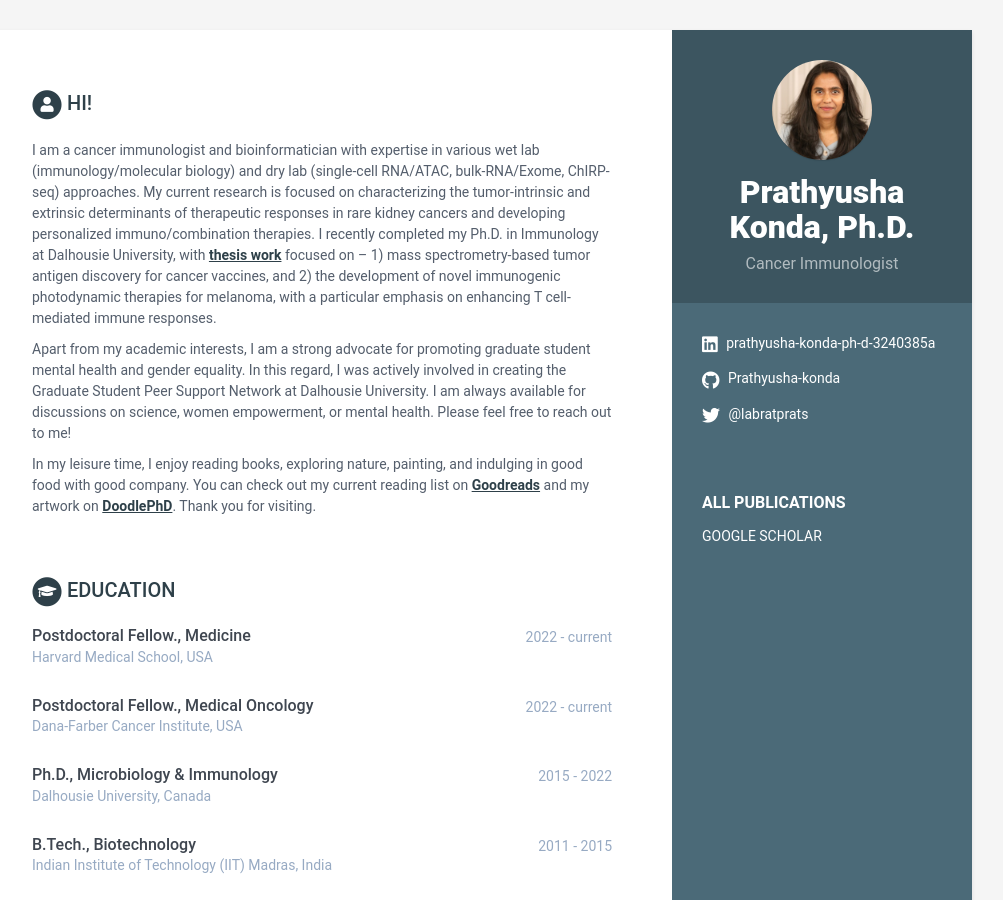
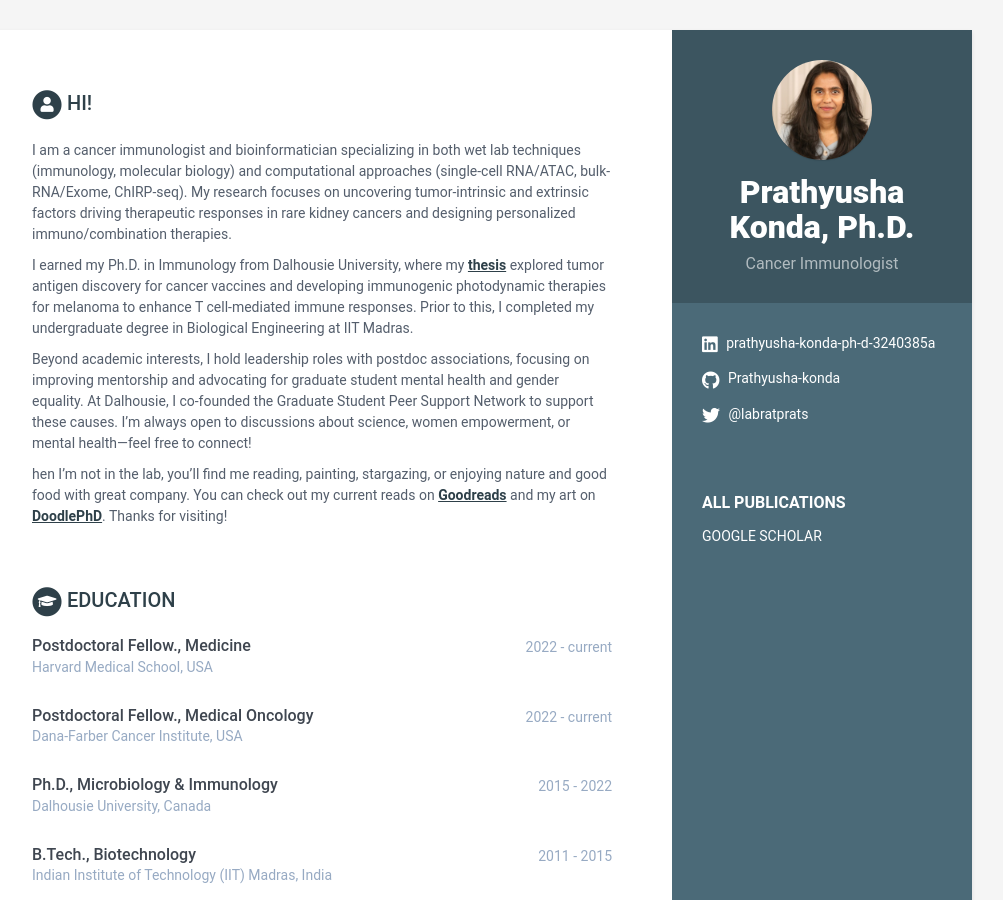
Before and after one commit to Prathyusha-konda/Website, a Jekyll site: the page built from index.html, in a window 1280 px wide and 900 px high. Shown: the whole window, without its empty margins (168-1171 px from the left). Built offline with Jekyll 4.4.1, drawn with Linux system fonts in a browser that asks for light colours.

Commit message:
Update data.yml

```diff
--- a/_data/data.yml
+++ b/_data/data.yml
@@ -22,11 +22,13 @@ sidebar:
 career-profile:
     title: Hi!
     summary: |
-      I am a cancer immunologist and bioinformatician with expertise in various wet lab (immunology/molecular biology) and dry lab (single-cell RNA/ATAC, bulk-RNA/Exome, ChIRP-seq) approaches. My current research is focused on characterizing the tumor-intrinsic and extrinsic determinants of therapeutic responses in rare kidney cancers and developing personalized immuno/combination therapies.  I recently completed my Ph.D. in Immunology at Dalhousie University, with <a href="https://dalspace.library.dal.ca/handle/10222/81529"><b><u>thesis work</u></b></a> focused on -- 1) mass spectrometry-based tumor antigen discovery for cancer vaccines, and 2) the development of novel immunogenic photodynamic therapies for melanoma, with a particular emphasis on enhancing T cell-mediated immune responses.
+      I am a cancer immunologist and bioinformatician specializing in both wet lab techniques (immunology, molecular biology) and computational approaches (single-cell RNA/ATAC, bulk-RNA/Exome, ChIRP-seq). My research focuses on uncovering tumor-intrinsic and extrinsic factors driving therapeutic responses in rare kidney cancers and designing personalized immuno/combination therapies.
 
-      Apart from my academic interests, I am a strong advocate for promoting graduate student mental health and gender equality. In this regard, I was actively involved in creating the Graduate Student Peer Support Network at Dalhousie University. I am always available for discussions on science, women empowerment, or mental health. Please feel free to reach out to me!
+      I earned my Ph.D. in Immunology from Dalhousie University, where my <a href="https://dalspace.library.dal.ca/handle/10222/81529"><b><u>thesis</u></b></a> explored tumor antigen discovery for cancer vaccines and developing immunogenic photodynamic therapies for melanoma to enhance T cell-mediated immune responses. Prior to this, I completed my undergraduate degree in Biological Engineering at IIT Madras.
 
-      In my leisure time, I enjoy reading books, exploring nature, painting, and indulging in good food with good company. You can check out my current reading list on <a href="https://www.goodreads.com/user/show/100071346-prathyusha"><b><u>Goodreads</u></b></a> and my artwork on <a href="https://www.instagram.com/doodlephd/"><b><u>DoodlePhD</u></b></a>. Thank you for visiting.
+      Beyond academic interests, I hold leadership roles with postdoc associations, focusing on improving mentorship and advocating for graduate student mental health and gender equality. At Dalhousie, I co-founded the Graduate Student Peer Support Network to support these causes. I'm always open to discussions about science, women empowerment, or mental health—feel free to connect!
+
+      hen I'm not in the lab, you’ll find me reading, painting, stargazing, or enjoying nature and good food with great company. You can check out my current reads on <a href="https://www.goodreads.com/user/show/100071346-prathyusha"><b><u>Goodreads</u></b></a> and my art on <a href="https://www.instagram.com/doodlephd/"><b><u>DoodlePhD</u></b></a>. Thanks for visiting!
 
 education:
     #title: Education and Professional training
```
